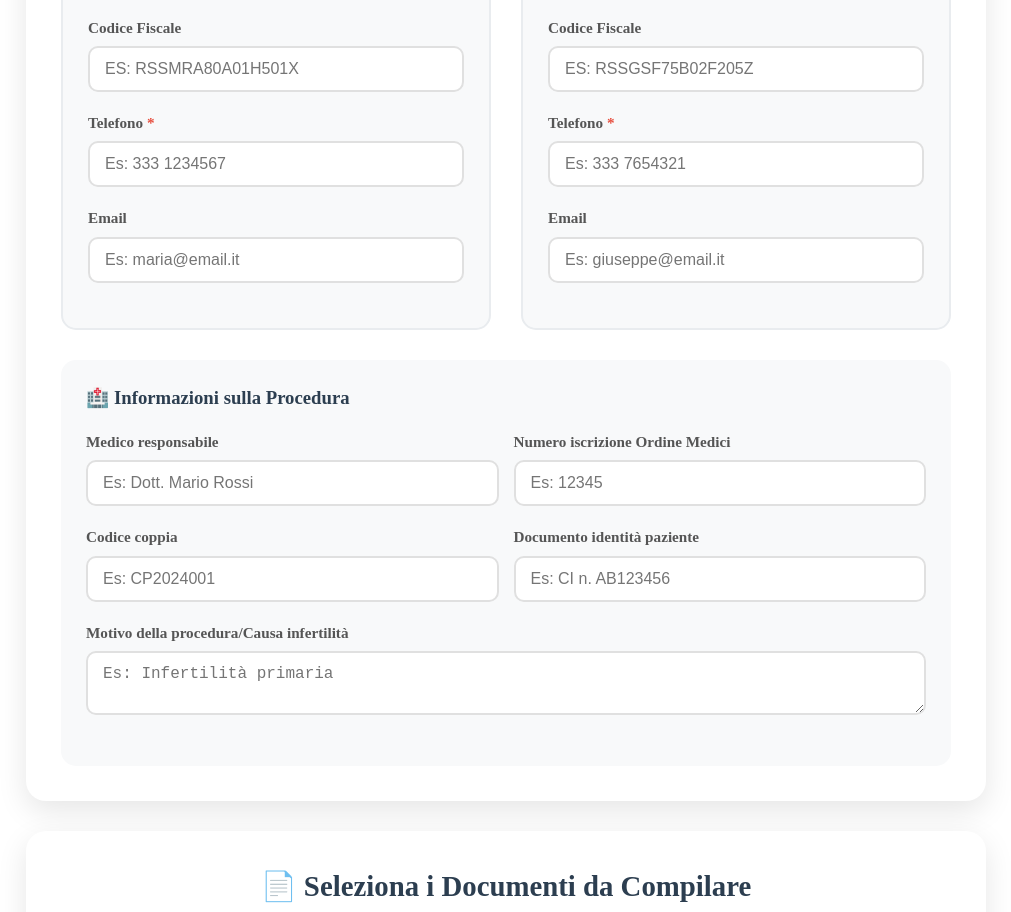
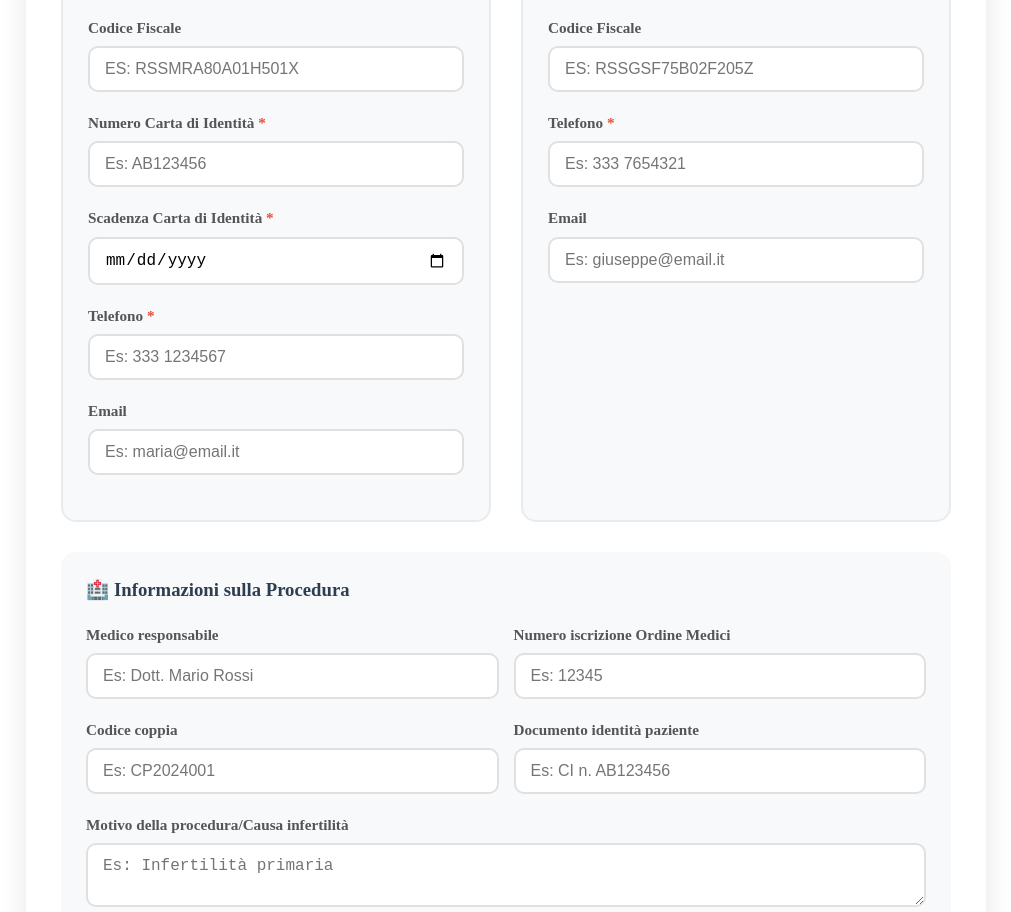
Before and after one commit to Gabriele8967/Programma-PMA, a plain HTML site: page index.html in a window 1280 px wide. Shown: the part 822-1734 px from the top of the page, without its empty margins (134-1145 px from the left). Drawn offline with nearby package versions, Linux system fonts and the light colour scheme.

Commit message:
✅ CAMPI OBBLIGATORI ID: Aggiunti numero e scadenza carta identità
- Numero Carta di Identità (obbligatorio)
- Scadenza Carta di Identità (obbligatorio)
- Aggiornata raccolta dati JavaScript
- Conformità legale italiana garantita

🤖 Generated with [Claude Code](https://claude.ai/code)

Co-Authored-By: Claude <noreply@anthropic.com>

```diff
--- a/index.html
+++ b/index.html
@@ -357,6 +357,14 @@
                     <div class="form-group">
                         <label>Codice Fiscale</label>
                         <input type="text" id="paziente-cf" placeholder="Es: RSSMRA80A01H501X" maxlength="16" style="text-transform: uppercase;">
+                    </div>
+                    <div class="form-group">
+                        <label>Numero Carta di Identità <span class="required">*</span></label>
+                        <input type="text" id="paziente-documento" placeholder="Es: AB123456" required>
+                    </div>
+                    <div class="form-group">
+                        <label>Scadenza Carta di Identità <span class="required">*</span></label>
+                        <input type="date" id="paziente-documento-scadenza" required>
                     </div>
                     <div class="form-group">
                         <label>Telefono <span class="required">*</span></label>
@@ -1342,6 +1350,8 @@
                     residenza: document.getElementById('paziente-residenza').value.trim(),
                     citta: document.getElementById('paziente-citta').value.trim(),
                     codiceFiscale: document.getElementById('paziente-cf').value.trim().toUpperCase(),
+                    documento: document.getElementById('paziente-documento').value.trim(),
+                    documentoScadenza: document.getElementById('paziente-documento-scadenza').value,
                     telefono: document.getElementById('paziente-telefono').value.trim(),
                     email: document.getElementById('paziente-email').value.trim()
                 },
```
